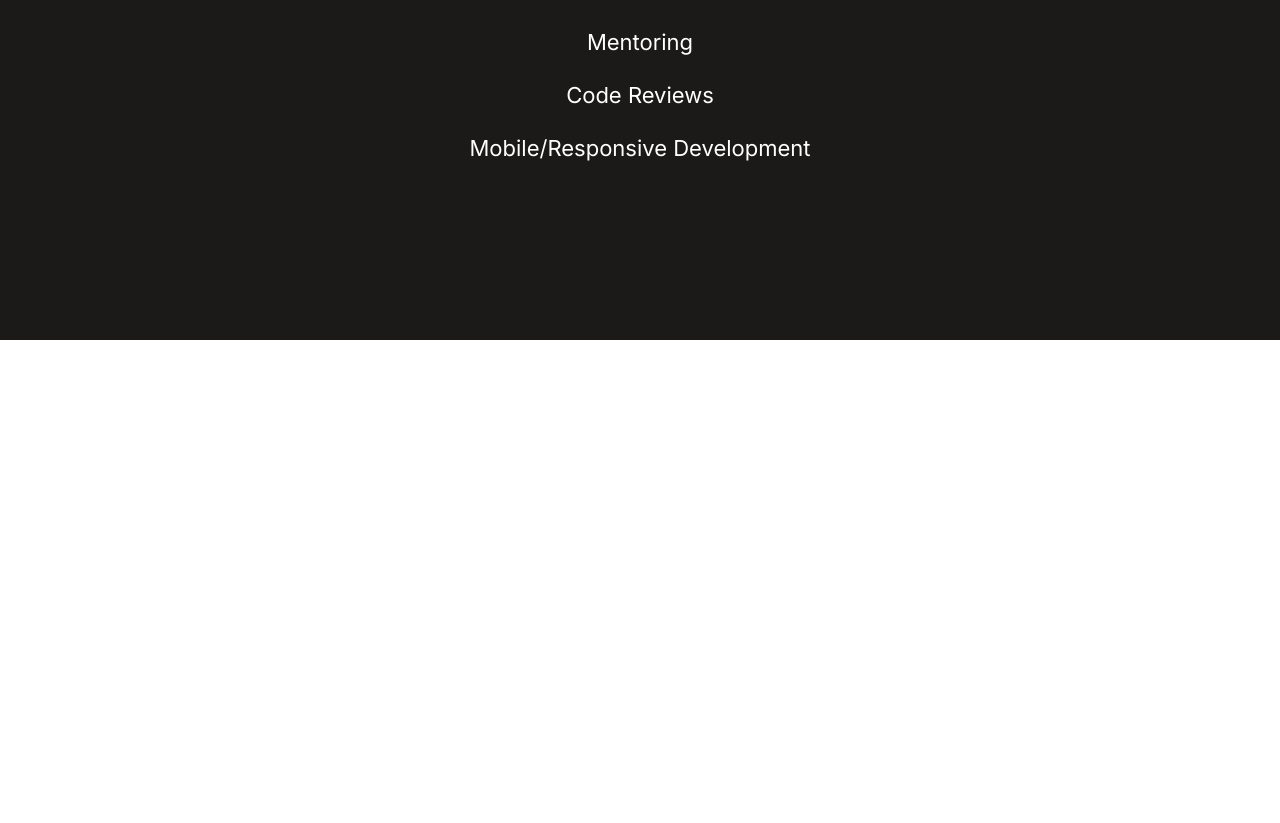
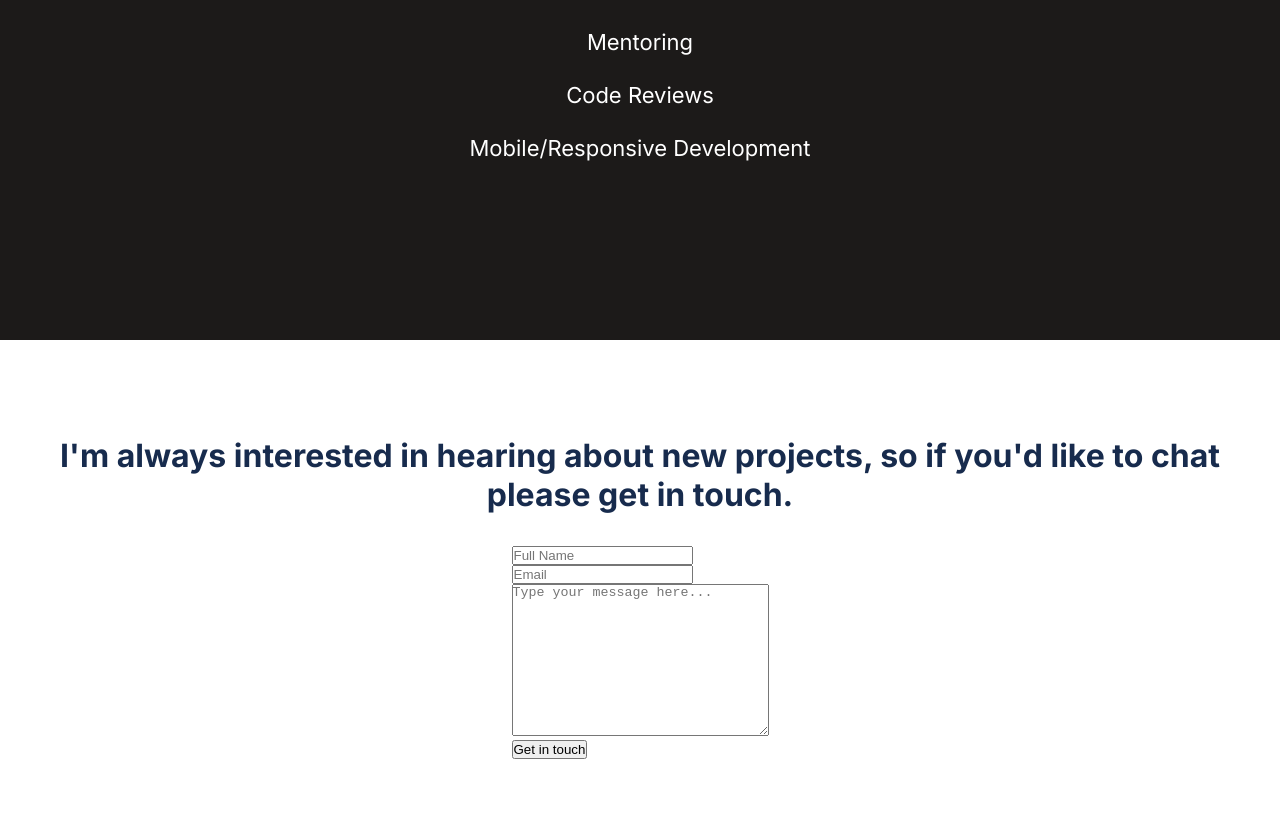
Before and after one commit to MahmoudBakr23/Contact-Form, a plain HTML site: page index.html in a window 1280 px wide. Shown: the part 6367-7190 px from the top of the page. Before the commit the page ends 6707 px from the top, so only its background shows below. Drawn offline with Linux system fonts and the light colour scheme.

Commit message:
Add HTML form and its intro style

```diff
--- a/css/main.css
+++ b/css/main.css
@@ -325,3 +325,23 @@ li {
 .skills {
   list-style: inside url("../media/svg/circle.svg");
 }
+
+.contact-form {
+  display: flex;
+  flex-direction: column;
+  justify-content: center;
+  align-items: center;
+  padding: 4rem 2rem;
+}
+
+.form-intro {
+  text-align: center;
+  margin: 2rem 0;
+}
+
+.form-intro p {
+  font-size: 32px;
+  font-family: "Inter", sans-serif;
+  font-weight: 700;
+  color: #172B4D;
+}
--- a/index.html
+++ b/index.html
@@ -290,7 +290,23 @@
         </div>
       </div>
     </main>
-
+    <section class="contact-form">
+      <div class="form-intro">
+        <p>I'm always interested in hearing about new projects, so if you'd like to chat please get in touch.</p>
+      </div>
+      <form action="https://formspree.io/f/myylerlb" method="POST">
+        <div class="name-input">
+          <input type="text" name="name" id="full-name" placeholder="Full Name" max="30" required>
+        </div>
+        <div class="email-input">
+          <input type="email" name="_replyto" id="email" placeholder="Email"  required>
+        </div>
+        <div class="message-input">
+          <textarea name="message" id="message" cols="30" rows="10" maxlength="500" placeholder="Type your message here..." required></textarea>
+        </div>
+        <input type="submit" value="Get in touch">
+      </form>
+    </section>
     <script
       src="https://kit.fontawesome.com/e966a3bd22.js"
       crossorigin="anonymous"
```
